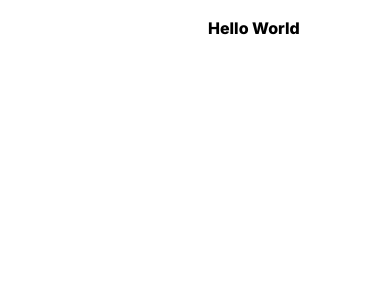
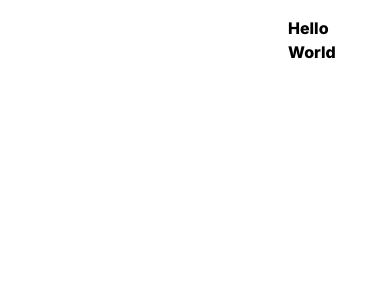
Before and after one commit to ShivamJha2436/Jottr, a Next.js app: page / in a window 390 px wide. Shown: the top 300 px of the page. Built offline with nearby package versions, Linux system fonts and the light colour scheme.

Commit message:
Making the application responsive

```diff
--- a/src/app/globals.css
+++ b/src/app/globals.css
@@ -26,3 +26,26 @@ a{
   background-color: var(--bg);
   color: car(--textColor);
 }
+.wrapper{
+  max-width: 1536px;
+  margin-left: auto;
+  margin-right: auto;
+  padding-left: 80px;
+  padding-right: 80px;
+}
+
+@media screen and (max-width: 1536px){
+  .wrapper{
+    max-width: 1366px;
+  }
+}
+@media screen and (max-width: 1280px){
+  .wrapper{
+    max-width: 1024px;
+  }
+}
+@media screen and (max-width: 1024px){
+  .wrapper{
+    max-width: 768px;
+  }
+}
--- a/src/app/layout.tsx
+++ b/src/app/layout.tsx
@@ -5,7 +5,7 @@ import "./globals.css";
 const inter = Inter({ subsets: ["latin"] });
 
 export const metadata: Metadata = {
-  title: "Create Next App",
+  title: "Jottr - Jot Down Your Ideas",
   description: "Generated by create next app",
 };
 
@@ -18,9 +18,11 @@ export default function RootLayout({
     <html lang="en">
       <body className={inter.className}>
         <div className="container">
-        {children}
+          <div className="wrapper">
+            {children}
+          </div>
         </div>
-        </body>
+      </body>
     </html>
   );
 }
```
